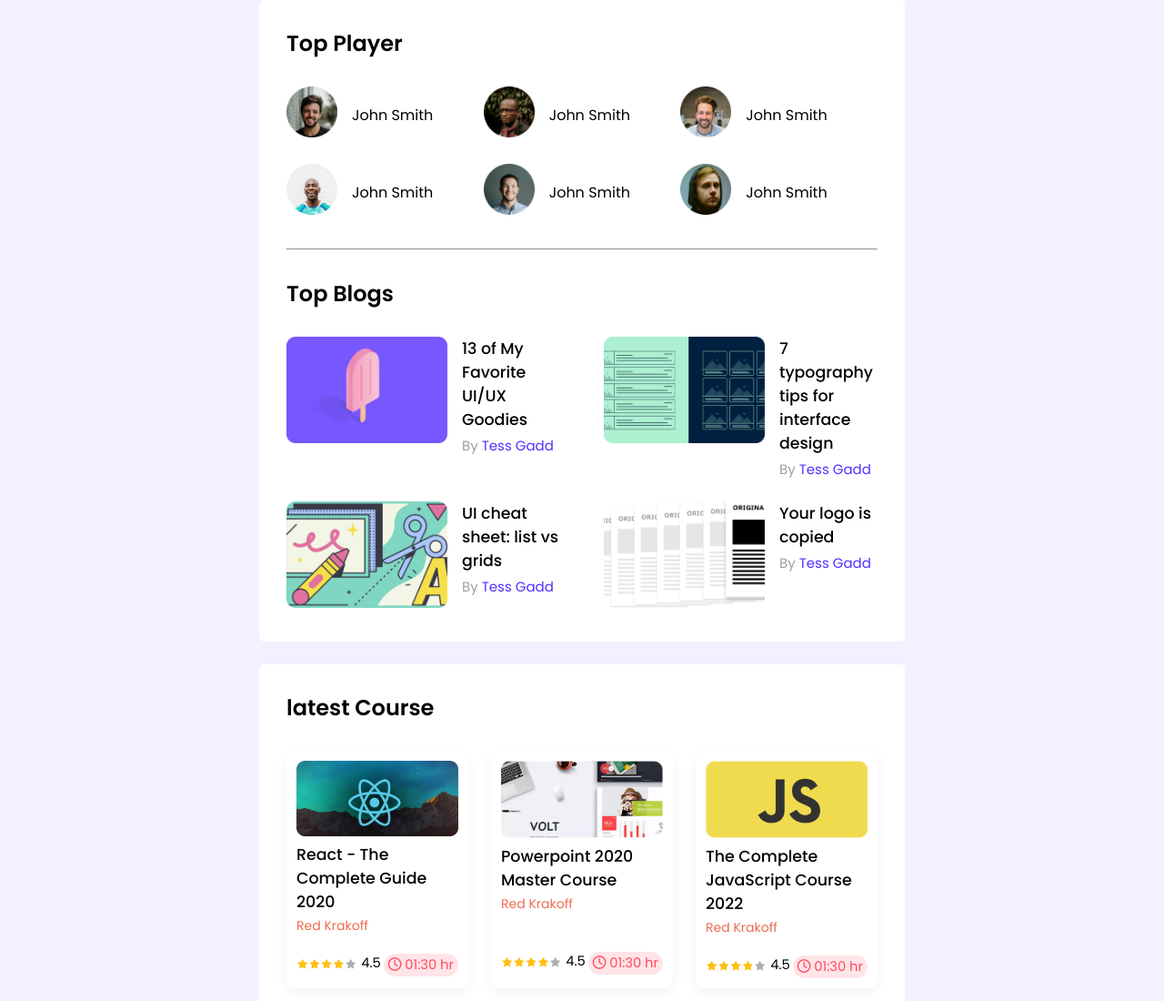
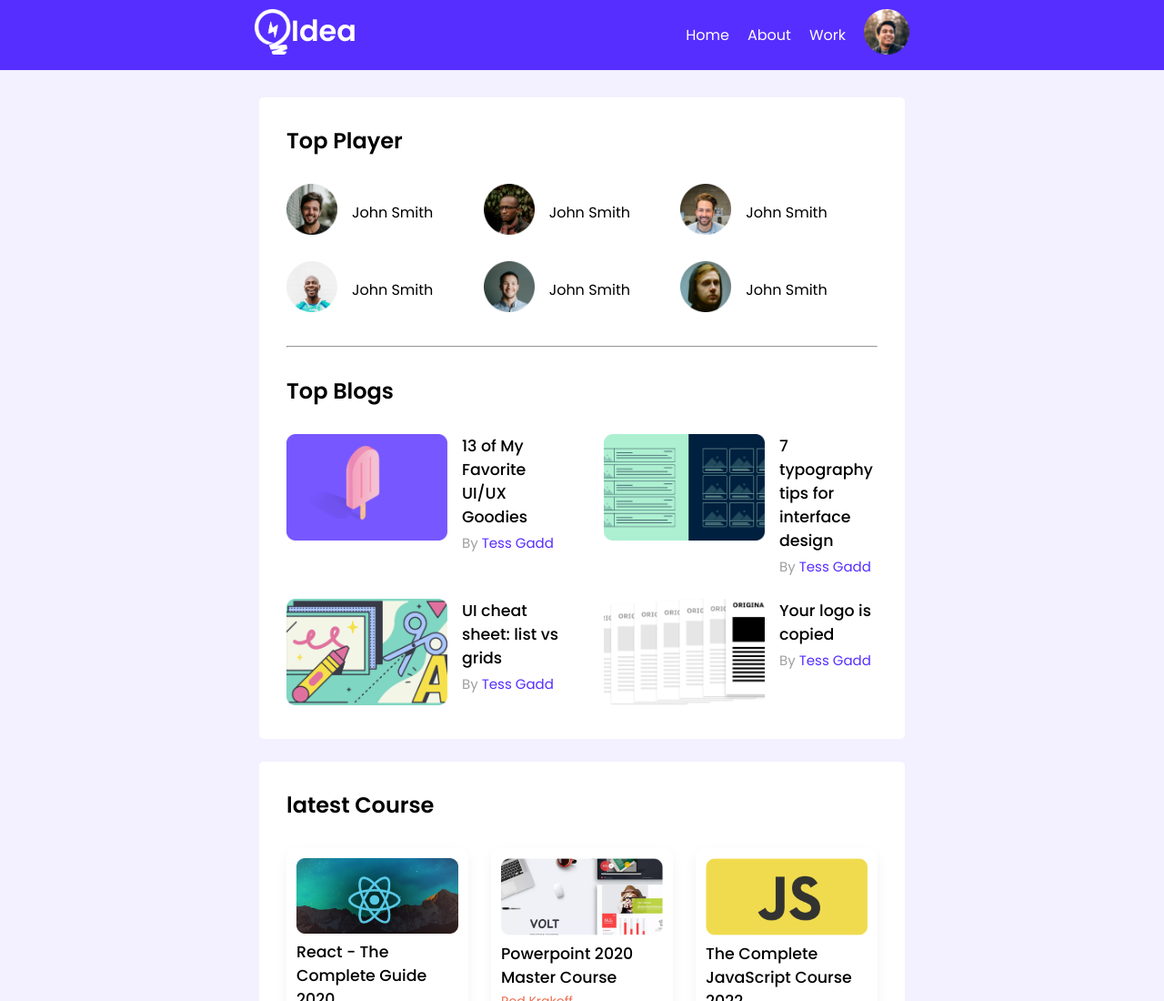
Before and after one commit to rahimuj570/leader-board, a plain HTML site: page index.html in a window 1280 px wide. Shown: the top 1100 px of the page at 91% size. Drawn offline with Linux system fonts and the light colour scheme; a web font is replaced by a local one.

Commit message:
full complete but not responsive

```diff
--- a/index.html
+++ b/index.html
@@ -12,6 +12,30 @@
     ></script>
   </head>
   <body>
+    <!-- ------------------------------------------------------
+                            NAV MENU
+      --------------------- -->
+    <header>
+      <div class="logo">
+        <div class="logo-img">
+          <img src="./img/icons/logo.png" alt="logo" />
+        </div>
+        <h1 class="logo-txt">Idea</h1>
+      </div>
+      <nav>
+        <ul>
+          <li>Home</li>
+          <li>About</li>
+          <li>Work</li>
+        </ul>
+        <div class="profile">
+          <img src="./img/icons/profile.png" alt="profile" />
+        </div>
+      </nav>
+    </header>
+    <!-- ------------------------------------------------------
+                            Top Player
+    -------------------------------------------------------- -->
     <section>
       <h1>Top Player</h1>
       <div class="top-players">
--- a/style.css
+++ b/style.css
@@ -9,6 +9,48 @@ body {
   font-family: "Poppins", sans-serif;
   margin: 0;
   padding: 0;
+}
+.logo {
+  display: flex;
+}
+.logo-img {
+  max-width: 40px;
+  height: 50px;
+}
+.logo-img img {
+  width: 100%;
+}
+.logo-txt h1 {
+  font-size: 20px;
+  align-items: center;
+}
+header {
+  display: flex;
+  justify-content: space-between;
+  background: #562eff;
+  color: #fff;
+  padding: 10px 280px;
+  margin-bottom: 30px;
+}
+nav {
+  display: flex;
+  align-items: center;
+}
+nav ul {
+  display: flex;
+}
+nav ul li {
+  padding-right: 20px;
+  list-style: none;
+}
+.logo-txt {
+  padding-bottom: 0px;
+}
+.profile {
+  width: 50px;
+}
+.profile img {
+  width: 100%;
 }
 section {
   max-width: 870px;
```
